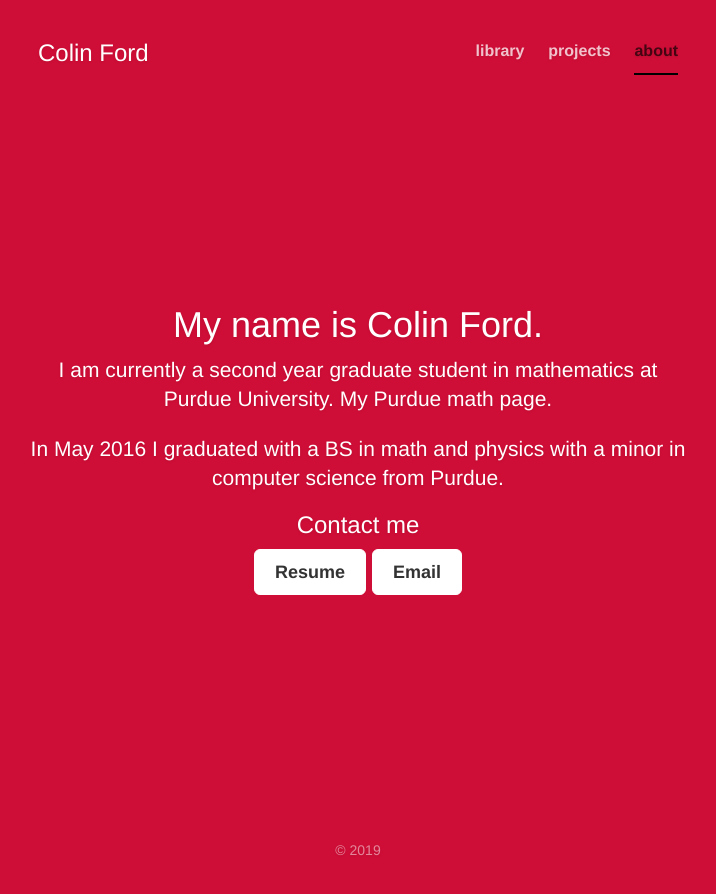
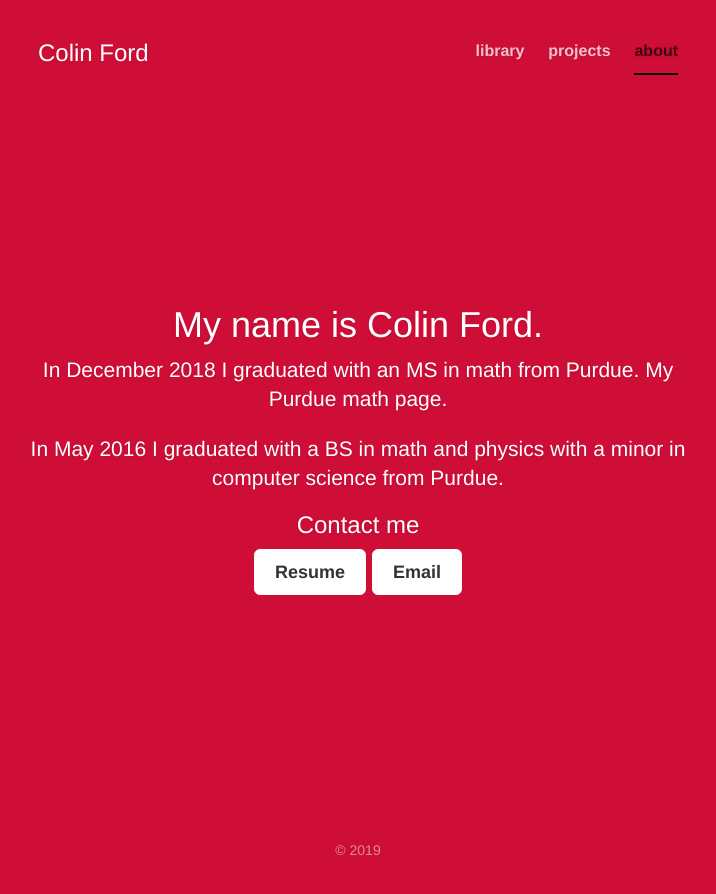
Before and after one commit to colinrford/colinrford.github.io, a Jekyll site: the page built from about/about.html, in a window 1280 px wide. Shown: the top 894 px of the page, without its empty margins (282-998 px from the left). Built offline with Jekyll 4.4.1, drawn with Linux system fonts in a browser that asks for light colours; nearby versions of some CDN libraries.

Commit message:
small modifications to test things not appropriate to include in a public comment

```diff
--- a/about/about.html
+++ b/about/about.html
@@ -4,7 +4,7 @@ title: about
 ---
 				<div class="inner cover">
 					<h1 class="cover-heading">My name is Colin Ford.</h1>
-          <p class="lead">I am currently a second year graduate student in mathematics at Purdue University. <a href="https://www.math.purdue.edu/~ford31/">My Purdue math page.</a></p>
+          <p class="lead">In December 2018 I graduated with an MS in math from Purdue. <a href="https://www.math.purdue.edu/~ford31/">My Purdue math page.</a></p>
 					<p class="lead">In May 2016 I graduated with a BS in math and physics with a minor in computer science from Purdue.</p>
 					<h3>Contact me</h3>
 					<p class="lead">
```
